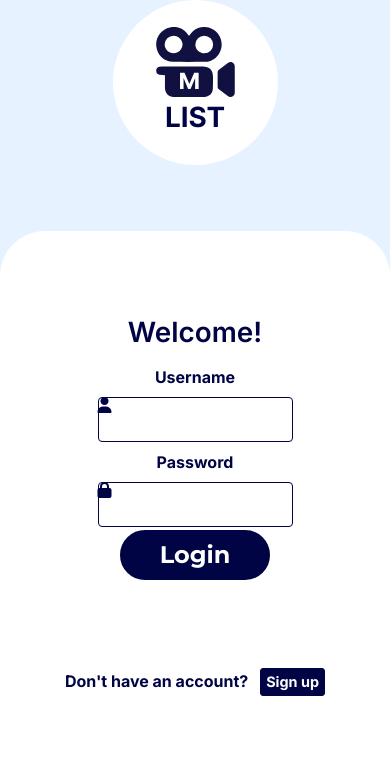
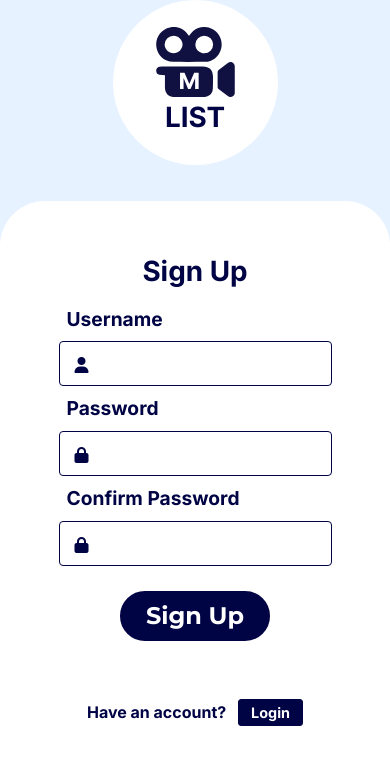
Before and after one commit to Deku0202/M-list, a Flask app: page /signup in a window 390 px wide. Shown: the part 63-844 px from the top of the page. Run offline with Flask 2, Linux system fonts and the light colour scheme; some libraries are stand-ins or nearby versions.

Commit message:
mobile signup ui v1

```diff
--- a/static/style.css
+++ b/static/style.css
@@ -146,8 +146,14 @@ body
     padding: 2px;
 }
 
+
+
 @media screen and (min-width: 993px)
 {
+    .fs-lg-lab
+    {
+    font-size: 1.3em;
+    }
     .h-lg-7
     {
         height: 700px;
@@ -190,9 +196,7 @@ body
         width: 300px;
     }
 
-    .fs-lg-lab{
-        font-size: 1.3em;
-    }
+
     .display-lg-none
     {
         display: none;
@@ -202,9 +206,18 @@ body
 
 @media screen and (max-width: 993px)
 {
+    .fs-sm
+    {
+        font-size: 1.2em;
+    }
+    .mt-xs-4
+    {
+        margin-top: 25px;
+    }
+
     .inner-sm-box
     {
-        width: 50%;
+        width: 70%;
     }
 
     .login-sm-head
@@ -226,7 +239,7 @@ body
     .box-sm
     {
         background-color: #fff;
-        height: 550px;
+        height: 580px;
         width: 100vw;
         border-radius: 45px 45px 0px 0px;
 
--- a/templates/signup.html
+++ b/templates/signup.html
@@ -21,8 +21,8 @@
         <div class="d-lg-flex h-lg-8 align-items-lg-end">
             <div class="box box-sm d-flex justify-content-evenly align-items-center flex-column">
                 <div class="inner-box inner-sm-box">
-                    <form action="/login" method="post">
-                        <h1 class="login-head mb-lg-3">Welcome!</h1>
+                    <form action="/signup" method="post">
+                        <h1 class="login-head mb-lg-3 fw-bold">Sign Up</h1>
 
                         {% if i == 0 %}
                         <div class="w-100 p-2 wrong-box">
@@ -31,15 +31,15 @@
                         {% endif %}
 
                         <div class="mb-lg-3 w-100">
-                            <label class="float-lg-start m-2 fs-lg-lab" for="username">
+                            <label class="float-start m-2 fs-lg-lab fs-sm" for="username">
                                 Username
                             </label>
                             <br>
 
                             {% if d == 0 or a == 0%}
                             <div>
-                                <i class="fa-solid fa-user position-absolute p-lg-3"></i>
-                                <input class="h-4 need p-lg-3 ps-lg-5" type="text" name="username">
+                                <i class="fa-solid fa-user position-absolute p-3"></i>
+                                <input class="h-4 need p-3 ps-5" type="text" name="username">
                             </div>
 
                             <div class="text-start enter ms-2">
@@ -50,11 +50,11 @@
 
                             <div>
 
-                                <i class="fa-solid fa-user position-absolute p-lg-3"></i>
+                                <i class="fa-solid fa-user position-absolute p-3"></i>
                                 {% if d == 1 %}
-                                <input class="h-4 p-lg-3 ps-lg-5" type="text" name="username" value="{{ username }}">
+                                <input class="h-4 p-3 ps-5" type="text" name="username" value="{{ username }}">
                                 {% else %}
-                                <input class="h-4 p-lg-3 ps-lg-5" type="text" name="username">
+                                <input class="h-4 p-3 ps-5" type="text" name="username">
                                 {% endif %}
 
                             </div>
@@ -64,15 +64,15 @@
 
                         <div class="mb-lg-4 w-100">
 
-                            <label class="float-lg-start m-2 fs-lg-lab" for="password">
+                            <label class="float-start m-2 fs-lg-lab fs-sm" for="password">
                                 Password
                             </label>
                             <br>
 
                             {% if d == 1 or a == 0 %}
                             <div>
-                                <i class="fa-solid fa-lock position-absolute p-lg-3"></i>
-                                <input class="h-4 need p-lg-3 ps-lg-5" type="password" name="password">
+                                <i class="fa-solid fa-lock position-absolute p-3"></i>
+                                <input class="h-4 need p-3 ps-5" type="password" name="password">
                             </div>
 
                             <div class="text-start enter ms-2">
@@ -83,28 +83,60 @@
                             {% else %}
                             <div>
 
-                                <i class="fa-solid fa-lock position-absolute p-lg-3"></i>
+                                <i class="fa-solid fa-lock position-absolute p-3"></i>
                                 {% if d == 0 %}
-                                <input class="h-4 p-lg-3 ps-lg-5" type="password" name="password" value="{{ password }}">
+                                <input class="h-4 p-3 ps-5" type="password" name="password" value="{{ password }}">
                                 {% else %}
-                                <input class="h-4 p-lg-3 ps-lg-5" type="password" name="password">
+                                <input class="h-4 p-3 ps-5" type="password" name="password">
                                 {% endif %}
 
                             </div>
                             {% endif %}
+                        </div>
+
+                        <div class="mb-lg-4 w-100">
+
+                            <label class="float-start m-2 fs-lg-lab fs-sm" for="password">
+                                Confirm Password
+                            </label>
+                            <br>
+
+                            {% if d == 1 or a == 0 %}
+                            <div>
+                                <i class="fa-solid fa-lock position-absolute p-3"></i>
+                                <input class="h-4 need p-3 ps-5" type="password" name="password">
+                            </div>
+
+                            <div class="text-start enter ms-2">
+                                <span>Please enter password</span>
+                            </div>
 
 
+                            {% else %}
+                            <div>
+
+                                <i class="fa-solid fa-lock position-absolute p-3"></i>
+                                {% if d == 0 %}
+                                <input class="h-4 p-3 ps-5" type="password" name="password" value="{{ password }}">
+                                {% else %}
+                                <input class="h-4 p-3 ps-5" type="password" name="password">
+                                {% endif %}
+
+                            </div>
+                            {% endif %}
                         </div>
 
-                        <button type="submit" class="main-btn login-btn ">Login</button>
+                        <button type="submit" class="main-btn login-btn mt-xs-4">
+                            Sign Up
+                        </button>
 
                     </form>
                 </div>
                 <div>
                     <div>
-                        <form action="/signup" method="get">
-                            <label class="me-2" for="signup">Don't have an account?</label>
-                            <button type="submit" class="foot-btn" name="signup">Sign up</button>
+                        <form action="/login" method="get">
+                            <label class="me-2" for="signup">Have an account?</label>
+                            <button type="submit" class="foot-btn" name="signup">Login</button>
                         </form>
                     </div>
                 </div>
```
